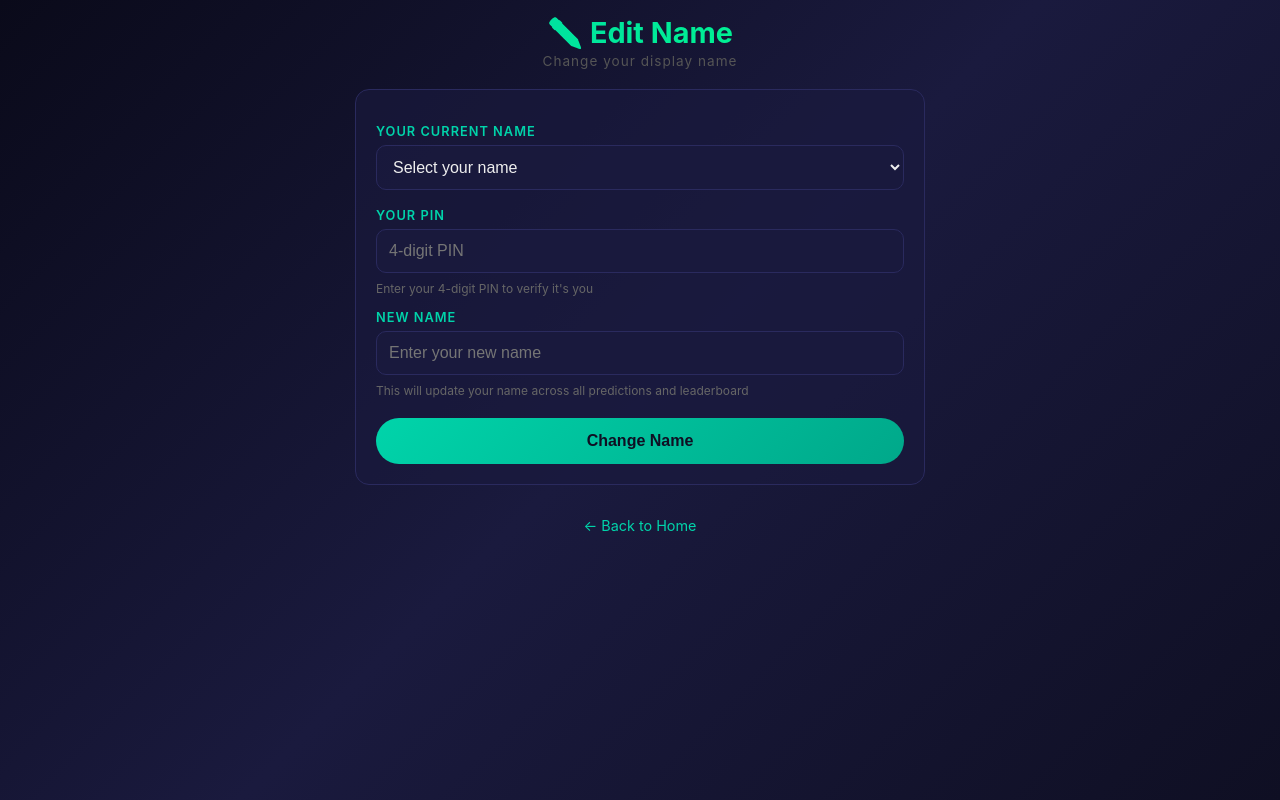
After one commit to cpdnajmal-lgtm/wc-predictions, a Flask app: page /profile in a window 1280 px wide. The commit adds this page. Run offline with Flask 3, Linux system fonts and the light colour scheme; data that the repository does not hold is empty; some libraries are stand-ins or nearby versions.

Commit message:
feat: Add profile page for players to change their display name

```diff
--- a/app.py
+++ b/app.py
@@ -629,6 +629,55 @@ def _predict():
     return render_template("predict.html", matches=today_matches, players=players, player_preds=player_preds)
 
 
+@app.route("/profile", methods=["GET", "POST"])
+def profile():
+    """Let players edit their display name."""
+    if request.method == "POST":
+        player = request.form.get("player", "").strip()
+        pin = request.form.get("pin", "").strip()
+        new_name = request.form.get("new_name", "").strip()
+
+        if not player or not pin or not new_name:
+            flash("Please fill in all fields")
+            return redirect(url_for("profile"))
+
+        if player == new_name:
+            flash("New name is the same as current name")
+            return redirect(url_for("profile"))
+
+        # Verify PIN
+        conn = get_db()
+        cur = conn.cursor()
+        cur.execute("SELECT pin FROM players WHERE name = %s", (player,))
+        row = cur.fetchone()
+        if not row:
+            conn.close()
+            flash("Player not found")
+            return redirect(url_for("profile"))
+        if row[0] and pin != row[0]:
+            conn.close()
+            flash("Wrong PIN!")
+            return redirect(url_for("profile"))
+
+        # Check if new name already exists
+        cur.execute("SELECT name FROM players WHERE name = %s", (new_name,))
+        if cur.fetchone():
+            conn.close()
+            flash(f"Name '{new_name}' is already taken!")
+            return redirect(url_for("profile"))
+
+        # Update name in all tables
+        cur.execute("UPDATE players SET name = %s WHERE name = %s", (new_name, player))
+        cur.execute("UPDATE predictions SET player = %s WHERE player = %s", (new_name, player))
+        conn.commit()
+        conn.close()
+        flash(f"Name changed: {player} → {new_name} ✅")
+        return redirect(url_for("home"))
+
+    players = load_players()
+    return render_template("profile.html", players=players)
+
+
 @app.route("/my/<player_name>")
 def my_predictions(player_name):
     matches = load_matches()
--- a/templates/home.html
+++ b/templates/home.html
@@ -58,6 +58,7 @@
         <a href="{{ url_for('predict') }}">🎯 Predict Now</a>
         <a href="{{ url_for('stats') }}" style="background:#2a2a5e; color:#eee; font-size:0.8em; padding:10px 14px;">📊 Stats</a>
         <a href="{{ url_for('set_fav_team') }}" style="background:#2a2a5e; color:#eee; font-size:0.8em; padding:10px 14px;">🏳️ My Team</a>
+        <a href="{{ url_for('profile') }}" style="background:#2a2a5e; color:#eee; font-size:0.8em; padding:10px 14px;">✏️</a>
         <a href="{{ url_for('admin') }}" class="admin-btn">⚙️</a>
     </div>
 
--- /dev/null
+++ b/templates/profile.html
@@ -0,0 +1,56 @@
+<!DOCTYPE html>
+<html lang="en">
+<head>
+    <meta charset="UTF-8">
+    <meta name="viewport" content="width=device-width, initial-scale=1.0">
+    <title>✏️ Edit Name - MIAC WC 2026</title>
+    <style>
+        * { margin: 0; padding: 0; box-sizing: border-box; }
+        body { font-family: -apple-system, BlinkMacSystemFont, 'Segoe UI', sans-serif; background: linear-gradient(135deg, #0a0a1a 0%, #1a1a3e 50%, #0f0f23 100%); color: #eee; padding: 15px; max-width: 600px; margin: 0 auto; min-height: 100vh; }
+        h1 { text-align: center; margin-bottom: 3px; font-size: 1.8em; background: linear-gradient(135deg, #00d4aa, #00ff88); -webkit-background-clip: text; -webkit-text-fill-color: transparent; }
+        .subtitle { text-align: center; color: #555; margin-bottom: 20px; font-size: 0.85em; letter-spacing: 1px; }
+        .flash { background: linear-gradient(135deg, #00d4aa, #00a88a); color: #0f0f23; padding: 12px 15px; border-radius: 10px; margin-bottom: 15px; font-weight: 600; text-align: center; }
+        .flash.error { background: linear-gradient(135deg, #e74c3c, #c0392b); color: #fff; }
+        .card { background: rgba(26,26,62,0.6); border-radius: 14px; padding: 20px; margin-bottom: 16px; border: 1px solid #2a2a5e; }
+        label { display: block; color: #00d4aa; font-size: 0.8em; font-weight: 600; text-transform: uppercase; letter-spacing: 1px; margin-bottom: 6px; margin-top: 14px; }
+        select, input { width: 100%; padding: 12px; border-radius: 10px; border: 1px solid #2a2a5e; background: rgba(26,26,62,0.8); color: #eee; font-size: 1em; margin-bottom: 4px; }
+        select:focus, input:focus { outline: none; border-color: #00d4aa; }
+        button { width: 100%; padding: 14px; border: none; border-radius: 25px; background: linear-gradient(135deg, #00d4aa, #00a88a); color: #0f0f23; font-size: 1em; font-weight: 700; cursor: pointer; margin-top: 20px; }
+        button:hover { transform: scale(1.02); }
+        .back-link { display: block; text-align: center; color: #00d4aa; text-decoration: none; font-size: 0.9em; margin-top: 20px; padding: 12px; }
+        .hint { color: #666; font-size: 0.75em; margin-top: 4px; }
+    </style>
+</head>
+<body>
+    <h1>✏️ Edit Name</h1>
+    <p class="subtitle">Change your display name</p>
+
+    {% with messages = get_flashed_messages() %}
+    {% if messages %}{% for msg in messages %}<div class="flash">{{ msg }}</div>{% endfor %}{% endif %}
+    {% endwith %}
+
+    <div class="card">
+        <form method="POST">
+            <label>Your current name</label>
+            <select name="player" required>
+                <option value="">Select your name</option>
+                {% for player in players %}
+                <option value="{{ player }}">{{ player }}</option>
+                {% endfor %}
+            </select>
+
+            <label>Your PIN</label>
+            <input type="password" name="pin" maxlength="4" pattern="[0-9]{4}" placeholder="4-digit PIN" required inputmode="numeric">
+            <p class="hint">Enter your 4-digit PIN to verify it's you</p>
+
+            <label>New name</label>
+            <input type="text" name="new_name" placeholder="Enter your new name" required maxlength="30">
+            <p class="hint">This will update your name across all predictions and leaderboard</p>
+
+            <button type="submit">Change Name</button>
+        </form>
+    </div>
+
+    <a href="{{ url_for('home') }}" class="back-link">← Back to Home</a>
+</body>
+</html>
```
